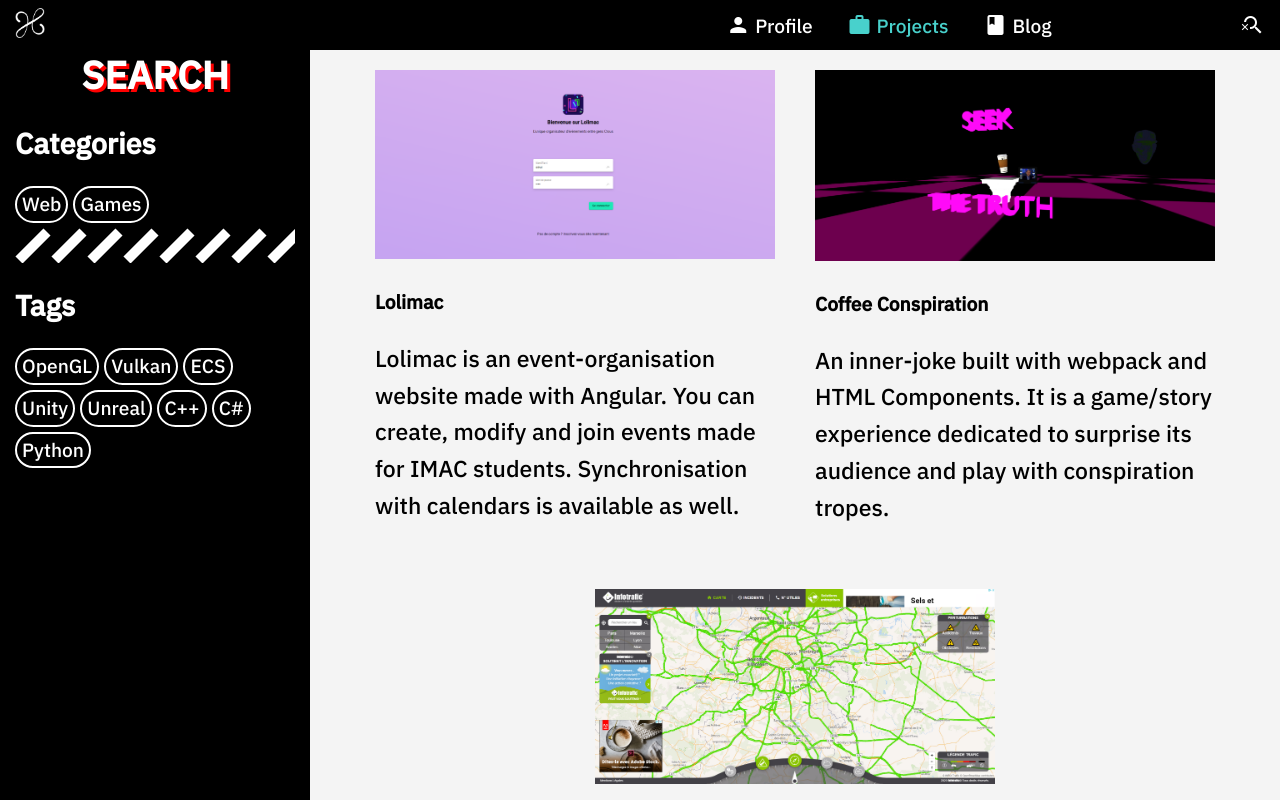
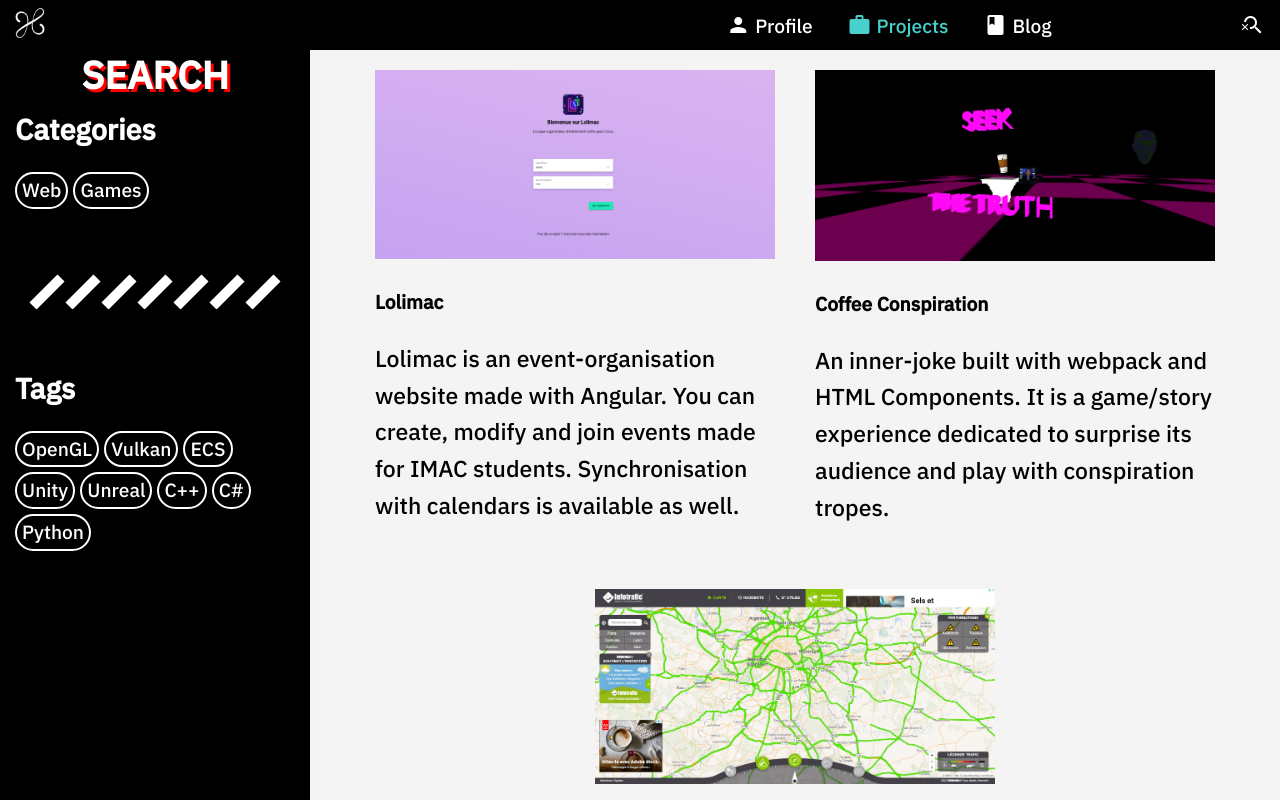
Before and after one commit to guillaume-haerinck/portfolio, a Vue app: page /#/ in a window 1280 px wide. Both pictures are taken after a click on the element "search". Shown: the top 800 px of the page. Built offline with nearby package versions, Linux system fonts and the light colour scheme.

Commit message:
Project search styling done

```diff
--- a/src/App.vue
+++ b/src/App.vue
@@ -39,6 +39,7 @@ export default defineComponent({
 :root {
   --left-decals: 20px;
   --menu-height: 50px;
+  --footer-height: 40px;
 }
 
 /* Text styling */
@@ -103,6 +104,10 @@ p {
   min-height: calc(100vh - var(--menu-height));
 }
 
+.fullheight-min {
+  min-height: calc(100vh - calc(var(--menu-height) + var(--footer-height)));
+}
+
 .oblique-title-container {
   display: flex;
   align-items: center;
--- a/src/components/ProjectSearch.vue
+++ b/src/components/ProjectSearch.vue
@@ -1,5 +1,5 @@
 <template>
-  <div class="project-search fullheight">
+  <div class="project-search fullheight-min">
     <h1 class="title">SEARCH</h1>
 
     <h2>Categories</h2>
@@ -75,6 +75,8 @@ export default defineComponent({
   left: 0;
   padding: 0 15px;
   max-width: 280px;
+  display: grid;
+  align-content: start;
 }
 
 .tags {
@@ -82,4 +84,18 @@ export default defineComponent({
   flex-wrap: wrap;
 }
 
+.project-search .title {
+  margin-bottom: 10px;
+}
+
+.project-search .oblique-white {
+  max-width: 252px;
+  justify-self: center;
+  margin: 60px 0;
+}
+
+.project-search h2 {
+  margin-top: 0;
+}
+
 </style>
--- a/src/views/Landing.vue
+++ b/src/views/Landing.vue
@@ -40,7 +40,7 @@
       </div>
     </div>
 
-    <div class="fullheight">
+    <div class="fullheight-min">
       <div class="oblique-title-container">
         <div class="oblique-black"></div>
         <h1 class="title">LAST PROJECTS</h1>
--- a/src/views/Projects.vue
+++ b/src/views/Projects.vue
@@ -1,5 +1,5 @@
 <template>
-  <div class="projects">
+  <div class="projects fullheight-min">
     <ProjectSearch v-if="showSearchMenu" />
 
     <div class="project-list" v-if="projects.length != 0">
```
